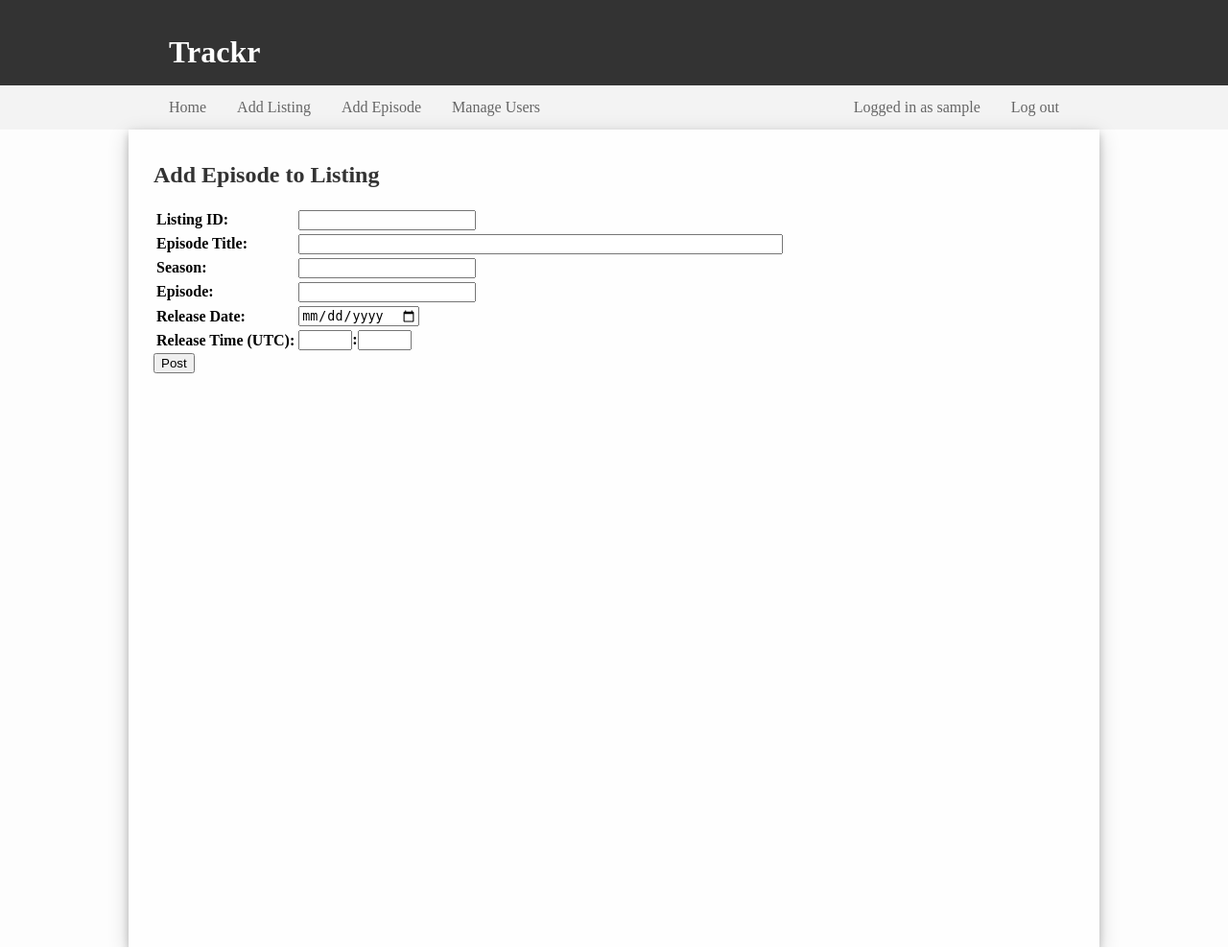
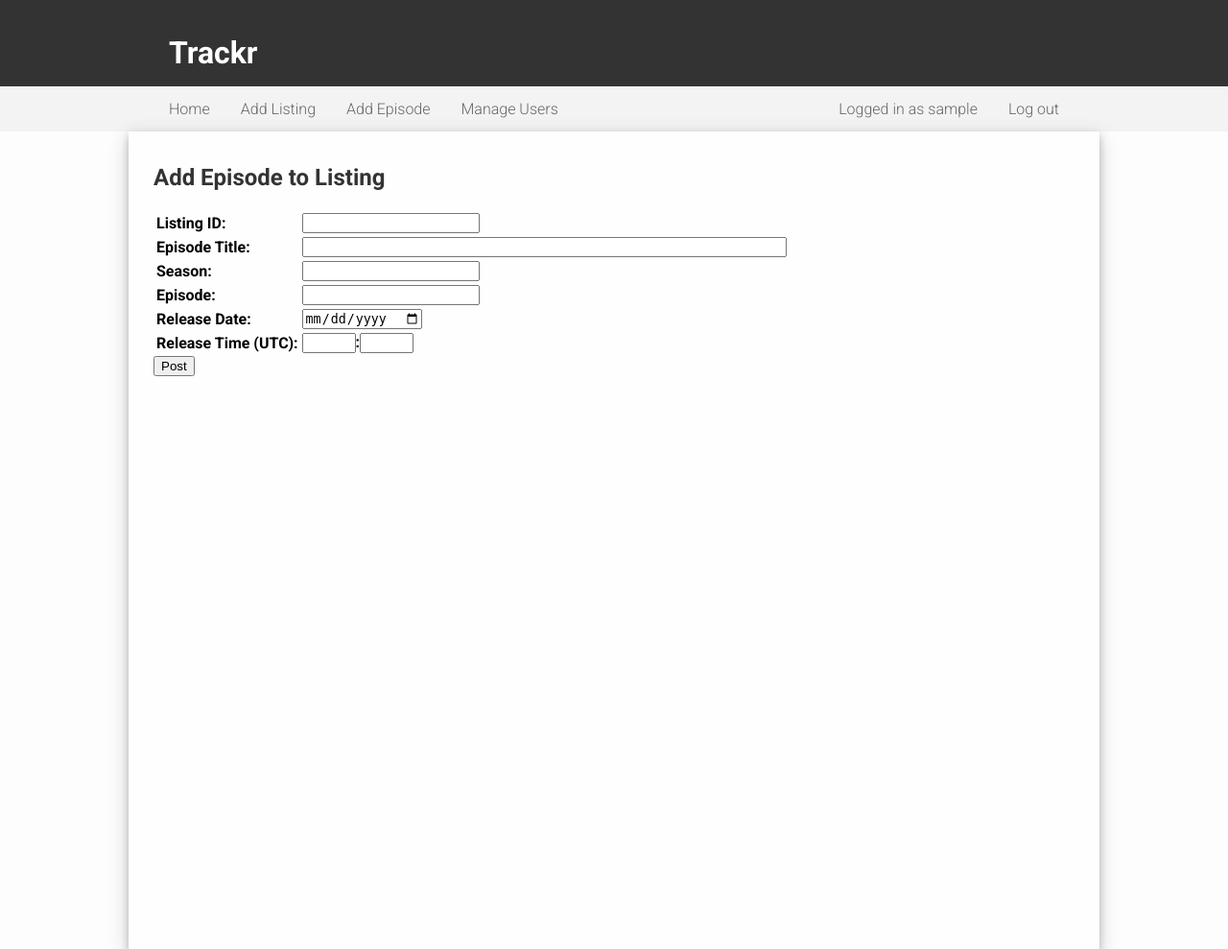
Before and after one commit to will-cromar/trackr-web, a Flask app: page /addepisode in a window 1280 px wide. Shown: the whole page at 96% size. Run offline with Flask 2, Linux system fonts and the light colour scheme; the visitor is signed in with stand-in values (Sample User, id 1); data comes from the database, SQL or seed files in the repository; lists and menus that the app fills with data are empty.

Commit message:
Picked a made everything Roboto font.

```diff
--- a/app/templates/base.html
+++ b/app/templates/base.html
@@ -1,5 +1,6 @@
 <html>
 <head>
+        <link href="https://fonts.googleapis.com/css?family=Roboto:300,700" rel="stylesheet">
     {% if title %}
     <title>{{title}} - Trackr</title>
     {% else %}
@@ -9,6 +10,7 @@
         body {
             background-color: #fdfdfd;
             margin: 0;
+            font-family: Roboto;
         }
         .header {
             padding-top: 20px;
```
